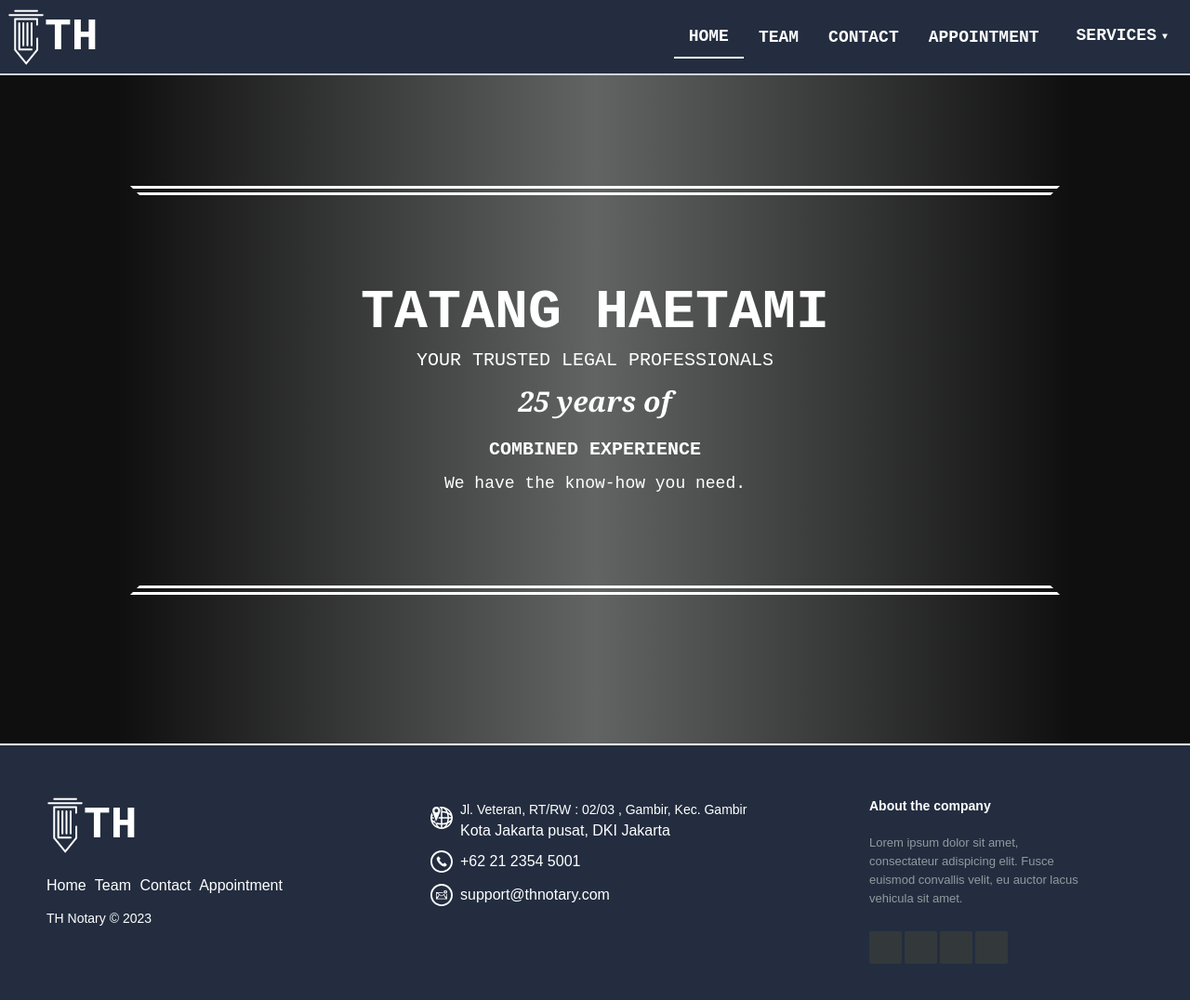
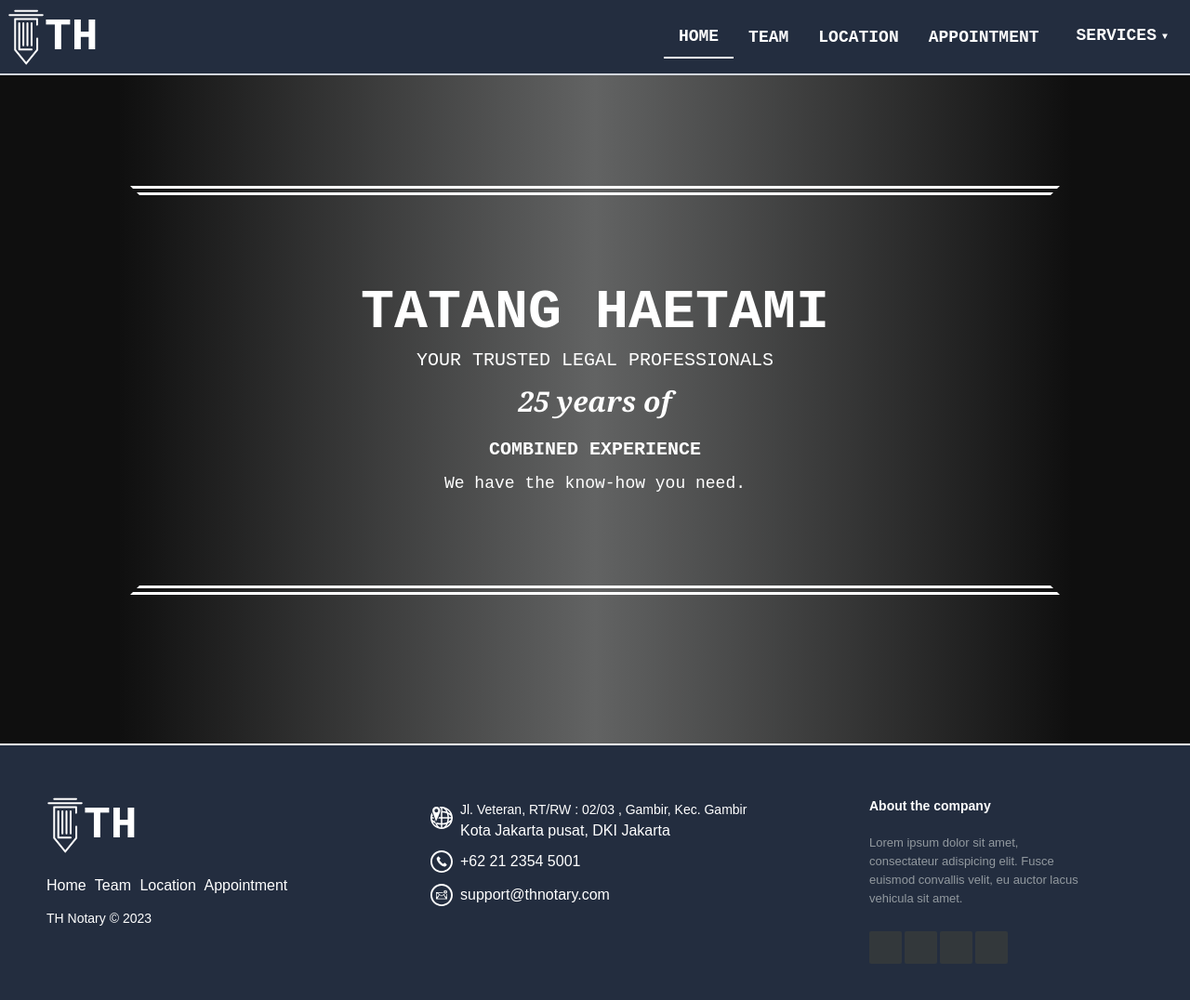
Before and after one commit to haetamm/thpartner, a Nuxt app: page / in a window 1280 px wide. Shown: the top 1076 px of the page at 93% size. Built offline with nearby package versions, Linux system fonts and the light colour scheme; a web font is replaced by a local one.

Commit message:
update contact page

```diff
--- a/components/FooterComp.vue
+++ b/components/FooterComp.vue
@@ -42,8 +42,8 @@
           Team
         </NuxtLink>
 
-        <NuxtLink to="/contact" class="text-white hover:text-green-500">
-          Contact
+        <NuxtLink to="/location" class="text-white hover:text-green-500">
+          Location
         </NuxtLink>
 
         <NuxtLink to="/appointment" class="text-white hover:text-green-500">
@@ -76,7 +76,13 @@
         <p><span>Jl. Veteran, RT/RW : 02/03 , Gambir, Kec. Gambir</span> Kota Jakarta pusat, DKI Jakarta</p>
       </NuxtLink>
 
-      <div class="flex items-center space-x-2 text-white hover:text-green-500 font-normal mt-3 justify-center md:justify-normal">
+      <div class=" text-white hover:text-green-500 font-normal mt-3">
+        <NuxtLink
+          class="flex items-center space-x-2 justify-center md:justify-normal"
+          to="https://wa.me/622123545001"
+          target="_blank"
+          rel="noreferrer"
+        >
           <svg
             id="_x32_"
             xmlns="http://www.w3.org/2000/svg"
@@ -93,6 +99,7 @@
             <path d="M256,0C114.614,0,0,114.617,0,256s114.614,256,256,256s256-114.617,256-256S397.386,0,256,0z M256,472   c-119.102,0-216-96.898-216-216S136.898,40,256,40s216,96.898,216,216S375.102,472,256,472z" />
           </svg>
           <div><span>+62 21 2354 5001</span></div>
+        </NuxtLink>
       </div>
 
       <div class="justify-center md:justify-normal flex">
--- a/components/NavComp.vue
+++ b/components/NavComp.vue
@@ -36,8 +36,8 @@ import type DropdownMenuCompVue from './DropdownMenuComp.vue';
           <NuxtLink to="/team" class="relative py-2 px-4 text-md xs:text-sm md:text-md lg:text-lg font-bold select-none font-custom text-white cursor-pointer hidden xs:block">
             TEAM
           </NuxtLink>
-          <NuxtLink to="/contact" class="relative py-2 px-4 text-md xs:text-sm md:text-md lg:text-lg font-bold select-none font-custom text-white cursor-pointer hidden xs:block">
-            CONTACT
+          <NuxtLink to="/location" class="relative py-2 px-4 text-md xs:text-sm md:text-md lg:text-lg font-bold select-none font-custom text-white cursor-pointer hidden xs:block">
+            LOCATION
           </NuxtLink>
           <a class="relative py-2 px-4 text-md xs:text-sm md:text-md lg:text-lg font-bold select-none font-custom text-white cursor-pointer hidden xs:block">APPOINTMENT</a>
 
--- a/components/SidebarComp.vue
+++ b/components/SidebarComp.vue
@@ -69,7 +69,7 @@
           </div>
         </NuxtLink>
 
-        <NuxtLink to="/contact" class="text-white py-2 px-4 w-full flex cursor-pointer" @click="toggleDropdown">
+        <NuxtLink to="/location" class="text-white py-2 px-4 w-full flex cursor-pointer" @click="toggleDropdown">
           <div class="mr-4 flex-shrink-0 my-auto">
             <svg class="fill-current h-5 w-5" focusable="false" viewBox="0 0 24 24" aria-hidden="true">
               <path
@@ -78,7 +78,7 @@
             </svg>
           </div>
           <div class="flex-auto my-1 ml-2">
-            <span>CONTACT</span>
+            <span>LOCATION</span>
           </div>
         </NuxtLink>
 
--- a/layouts/default.vue
+++ b/layouts/default.vue
@@ -1,11 +1,9 @@
 <template>
   <div>
     <NavComp />
-    <!-- <SidebarComp /> -->
-    <div class=" mx-auto">
+    <div class="background-color-custom mx-auto">
       <slot />
     </div>
     <ModalComp />
-    <!-- <FooterComp /> -->
   </div>
 </template>
--- a/pages/index.vue
+++ b/pages/index.vue
@@ -19,7 +19,7 @@
         </div>
       </div>
     </div>
-    <FooterComp class="" />
+    <FooterComp />
     <SidebarComp />
   </div>
 </template>
--- a/pages/contact.vue
+++ b/pages/location.vue
@@ -13,3 +13,11 @@
     <SidebarComp />
   </div>
 </template>
+<script setup>
+useHead({
+  title: 'TH | Location',
+  meta: [
+    { name: 'description', content: 'Jl. Veteran, RT/RW : 02/03 , Gambir, Kec. Gambir Kota Jakarta pusat, DKI Jakarta' }
+  ]
+})
+</script>
--- a/pages/team.vue
+++ b/pages/team.vue
@@ -3,9 +3,7 @@
     <div class="pt-[4.6rem] md:pt-[5.1rem]">
       <div class=" w-full">
         <div class=" h-56  md:h-[27rem] overflow-hidden rounded-none">
-          <div class="">
-            <div class=" block w-full h-56  md:h-[27rem] team" />
-          </div>
+          <div class=" block w-full h-56  md:h-[27rem] team" />
         </div>
       </div>
     </div>
@@ -14,14 +12,14 @@
         Our Team
       </div>
     </div>
-    <div class="flex justify-center mt-4 mb-10 relative background-color-custom pb-6">
+    <div class="flex justify-center mt-4 mb-0.5 relative background-color-custom pb-0 xs:pb-4 md:pb-10">
       <div class="grid grid-cols-1 md:grid-cols-2 justify-center container gap-10 px-0 xs:px-3">
         <div v-for="t in teams" :key="t.id">
           <CardMemberComp :team="t" />
         </div>
       </div>
     </div>
-    <FooterComp class="" />
+    <FooterComp />
     <SidebarComp />
   </div>
 </template>
@@ -30,8 +28,8 @@
 import { useMemberStore } from '~/store'
 
 const memberStore = useMemberStore()
-const { data: teams } = await useFetch('https://thnotary.netlify.app/api/team')
-// const { data: teams } = await useFetch('http://localhost:3000/api/team')
+// const { data: teams } = await useFetch('https://thnotary.netlify.app/api/team')
+const { data: teams } = await useFetch('http://localhost:3000/api/team')
 
 memberStore.setMemberList(teams._rawValue)
 
```
Lines whose indentation alone changed are shown as unchanged.
